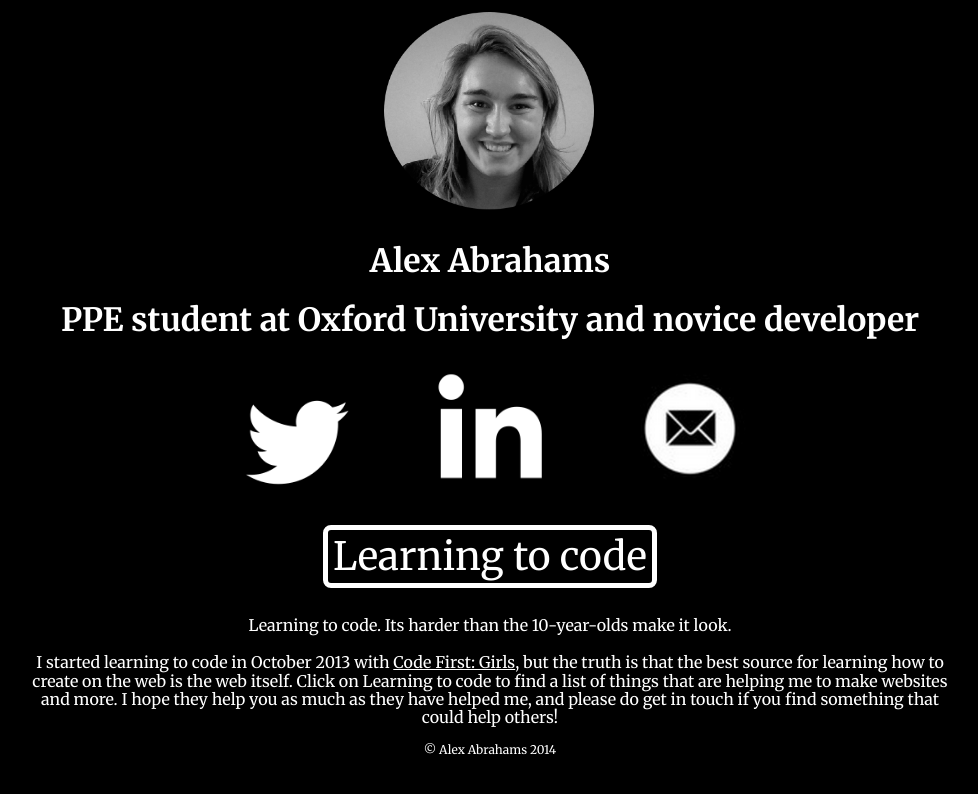
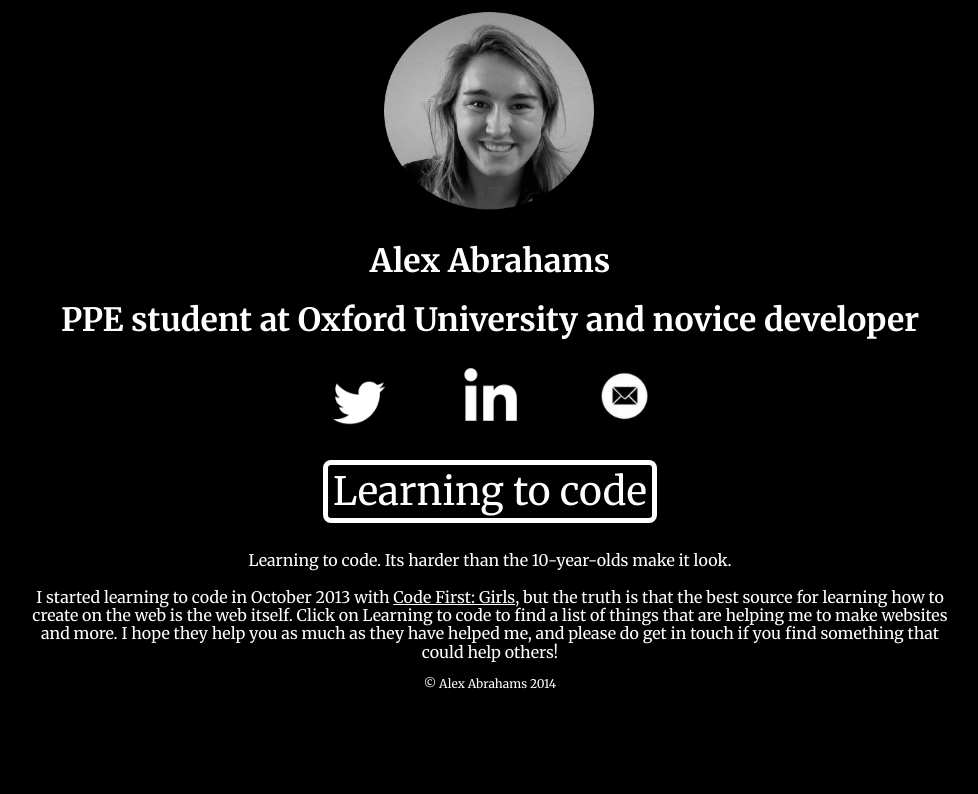
Before and after one commit to AlexAbes/alexabrahams2, a plain HTML site: page index.html in a window 1280 px wide. Shown: the whole page, without its empty margins (150-1128 px from the left). Drawn offline with nearby package versions, Linux system fonts and the light colour scheme.

Commit message:
Modified social img margin to 10%

```diff
--- a/css/main.css
+++ b/css/main.css
@@ -24,8 +24,8 @@ h1, h2 {
 /*SOCIAL MEDIA BUTTONS*/
 
 .social_media img {
-	max-width: 10%;
-	max-height: 10%;
+	max-width: 65px;
+	max-height: 70px;
 	margin-bottom: 3%;
 }
 
@@ -35,7 +35,7 @@ h1, h2 {
 }
 
 #twitter {
-	margin-left: 15%;
+	margin-left: 10%;
 	margin-right: 5%;
 }
 
@@ -44,7 +44,7 @@ h1, h2 {
 }
 
 #mail {
-	margin-right: 15%;
+	margin-right: 10%;
 }
 
 /*LEARN TO CODE BUTTON*/
```
